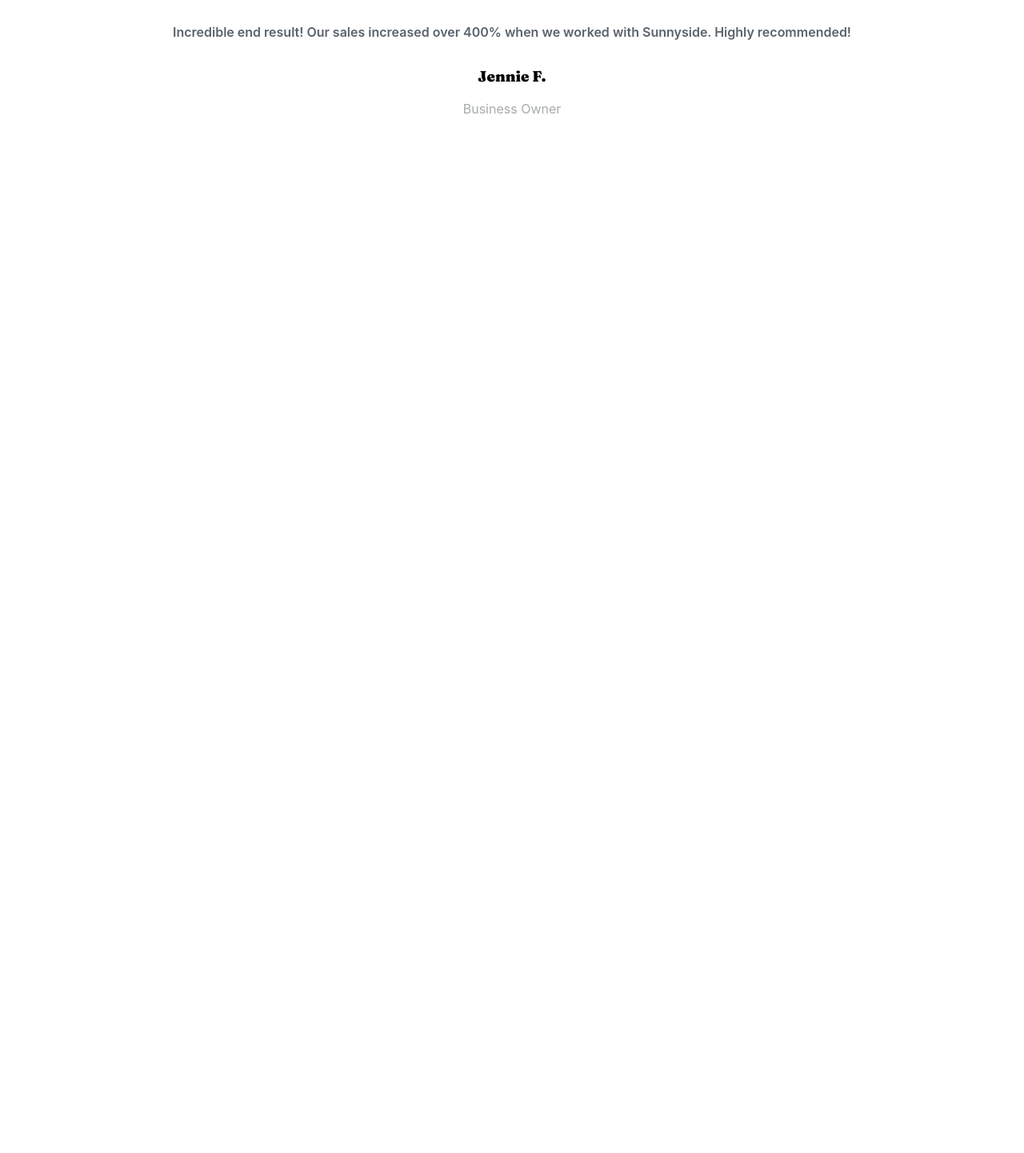
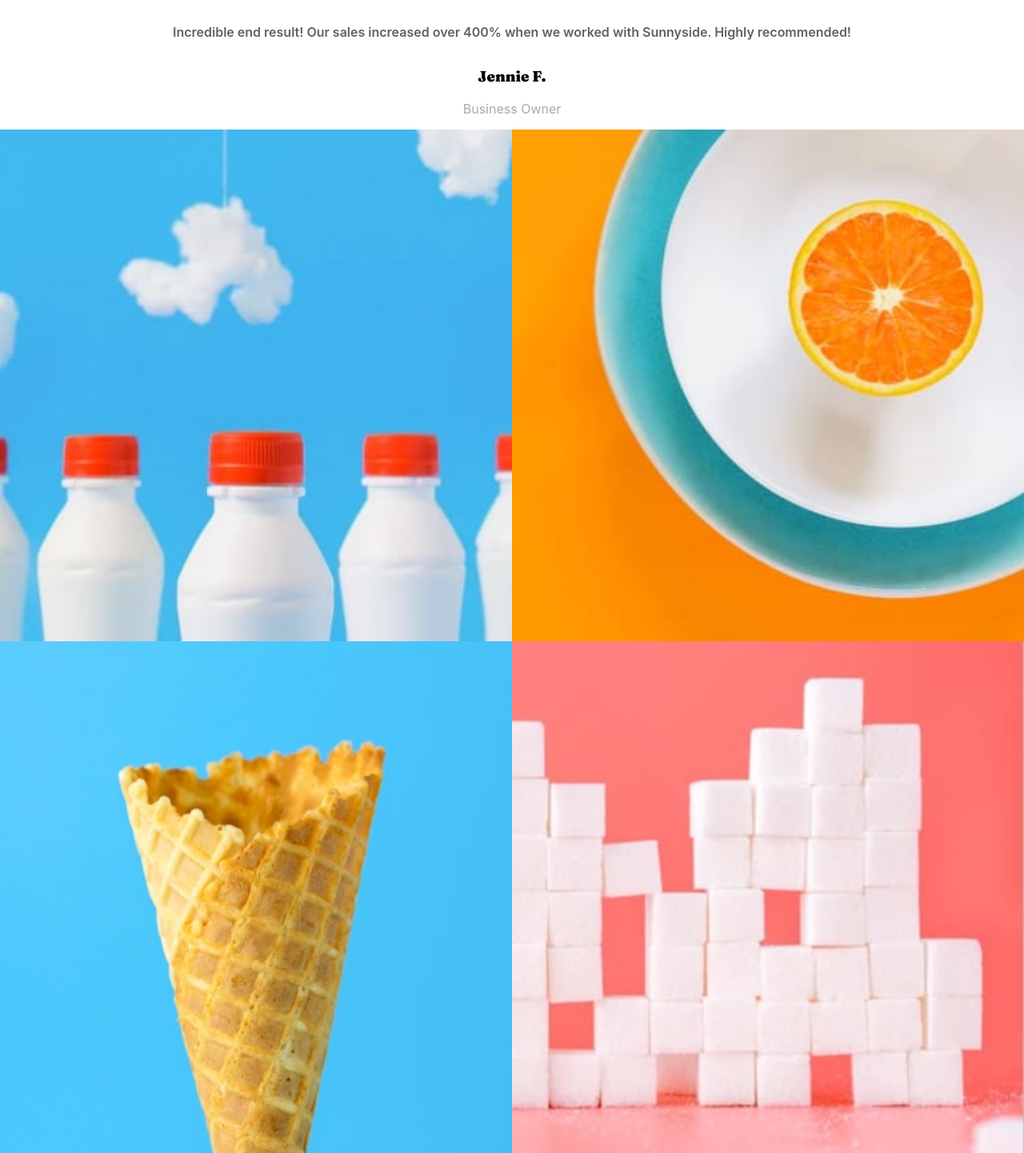
Before and after one commit to kalibir/sunny-side-agency-landing-page, a React (Create React App) app: page / in a window 1280 px wide. Shown: the part 3509-4951 px from the top of the page at 80% size. Before the commit the page ends 3671 px from the top, so only its background shows below. Built offline with nearby package versions, Linux system fonts and the light colour scheme.

Commit message:
created gallery

```diff
--- a/src/App.js
+++ b/src/App.js
@@ -3,6 +3,7 @@
 import RightTextCard from "./components/RightTextCard";
 import ImageCards from "./components/ImageCards";
 import Testimonials from "./components/Testimonials";
+import Gallery from "./components/Gallery";
 
 function App() {
 	return (
@@ -12,6 +13,7 @@
 			<RightTextCard />
 			<ImageCards />
 			<Testimonials />
+			<Gallery />
 		</>
 	);
 }
--- a/src/components/Gallery/index.js
+++ b/src/components/Gallery/index.js
@@ -0,0 +1,19 @@
+import React from "react";
+import "./styles.scss";
+import bottle from "../../assets/images/mobile/image-gallery-milkbottles.jpg";
+import orange from "../../assets/images/mobile/image-gallery-orange.jpg";
+import cone from "../../assets/images/mobile/image-gallery-cone.jpg";
+import cubes from "../../assets/images/mobile/image-gallery-sugar-cubes.jpg";
+
+const Gallery = () => {
+	return (
+		<div className='gallery-wrapper'>
+			<img src={bottle} />
+			<img src={orange} />
+			<img src={cone} />
+			<img src={cubes} />
+		</div>
+	);
+};
+
+export default Gallery;
--- a/src/components/Gallery/styles.scss
+++ b/src/components/Gallery/styles.scss
@@ -0,0 +1,6 @@
+.gallery-wrapper {
+	img {
+		vertical-align: bottom;
+		width: 50%;
+	}
+}
```
